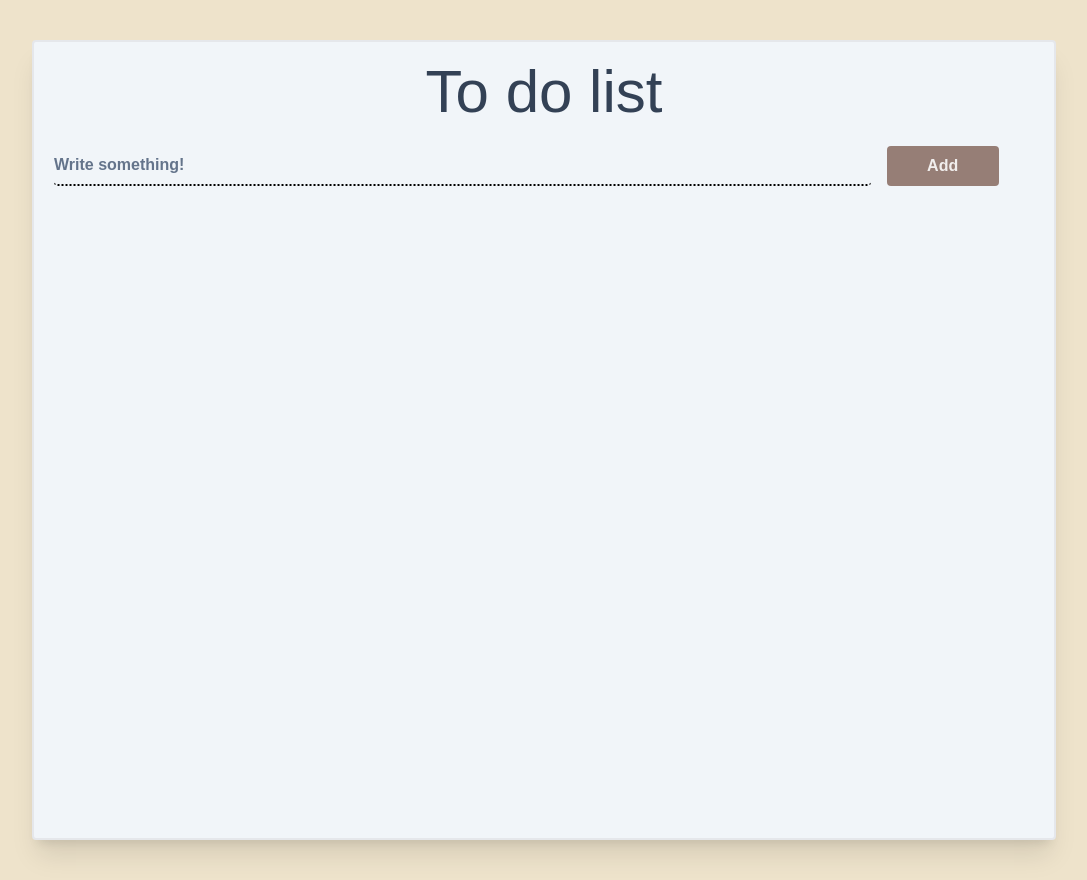
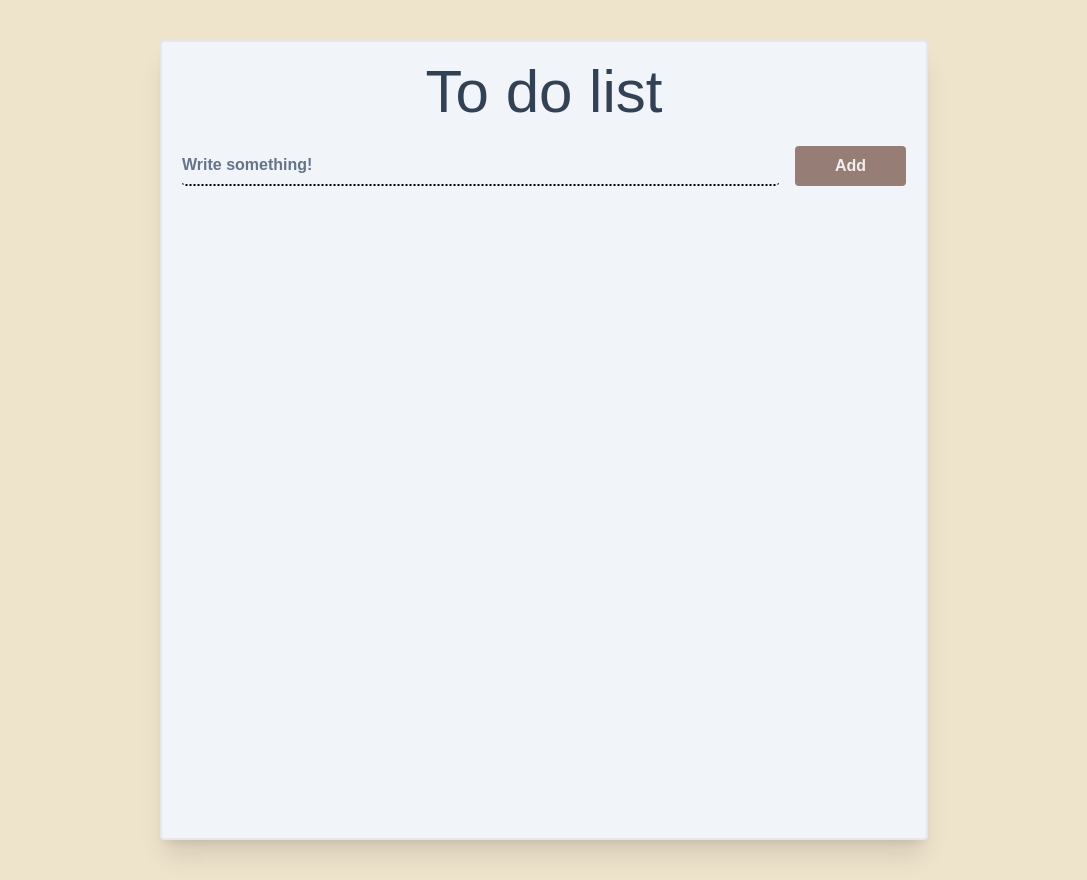
Before and after one commit to jcar512/to-do-list, a React (Vite) app: page / in a window 1280 px wide. Shown: the whole page, without its empty margins (96-1183 px from the left). Built offline with nearby package versions, Linux system fonts and the light colour scheme.

Commit message:
done for now

```diff
--- a/src/App.tsx
+++ b/src/App.tsx
@@ -48,7 +48,7 @@ function App() {
   }
 
   return (
-    <div className='flex flex-col h-screen my-10 mx-auto p-5 h-4/5 w-4/5 bg-slate-100 shadow-xl rounded border-2 border-color-white content-center'>
+    <div className='flex flex-col h-screen my-10 mx-auto p-5 h-4/5 w-4/5 xl:w-3/5 ease-out duration-200 bg-slate-100 shadow-xl rounded border-2 border-color-white content-center'>
       <Header text='To do list' />
       <div className='flex mt-6'>
         <Form
@@ -57,7 +57,7 @@ function App() {
           handleInputChange={handleInputChange}
         />
       </div>
-      <div className='mt-6'>
+      <div className='mt-6 overflow-auto'>
         {taskArray.map((element: string, index: number) => (
           <Card
             key={index}
```
